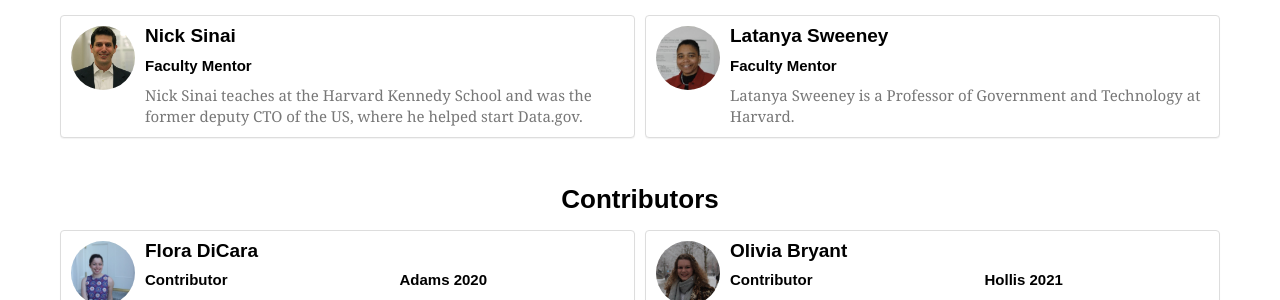
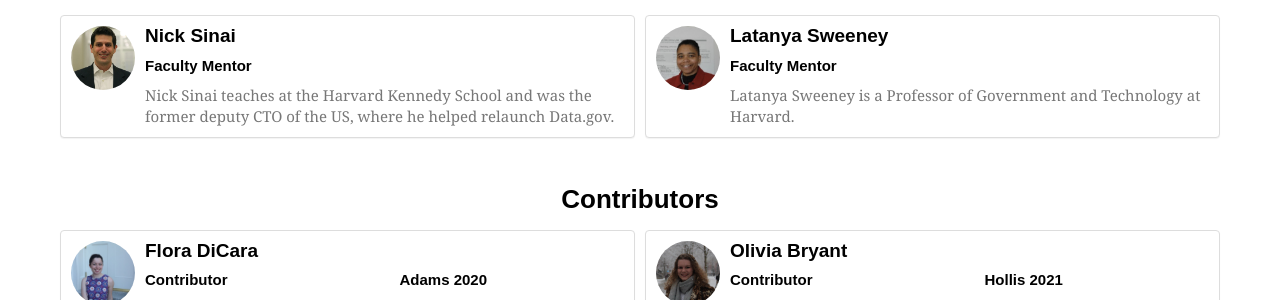
Before and after one commit to Eandalf7h/HarvardOpenData, a Jekyll site: the page built from about.html, in a window 1280 px wide and 900 px high, scrolled down 1906 px. Shown: the part 175-475 px from the top of the window. Built offline with Jekyll 4.4.1, drawn with Linux system fonts in a browser that asks for light colours; nearby versions of some CDN libraries; some web fonts are replaced.

Commit message:
edit about description

```diff
--- a/_data/people.yml
+++ b/_data/people.yml
@@ -41,7 +41,7 @@ people:
   -   name: Nick Sinai
       image: nick-sinai.jpg
       role: mentor
-      bio: Nick Sinai teaches at the Harvard Kennedy School and was the former deputy CTO of the US, where he helped start Data.gov.
+      bio: Nick Sinai teaches at the Harvard Kennedy School and was the former deputy CTO of the US, where he helped relaunch Data.gov.
   -   name: Latanya Sweeney
       image: latanya-sweeney.png
       role: mentor
```
